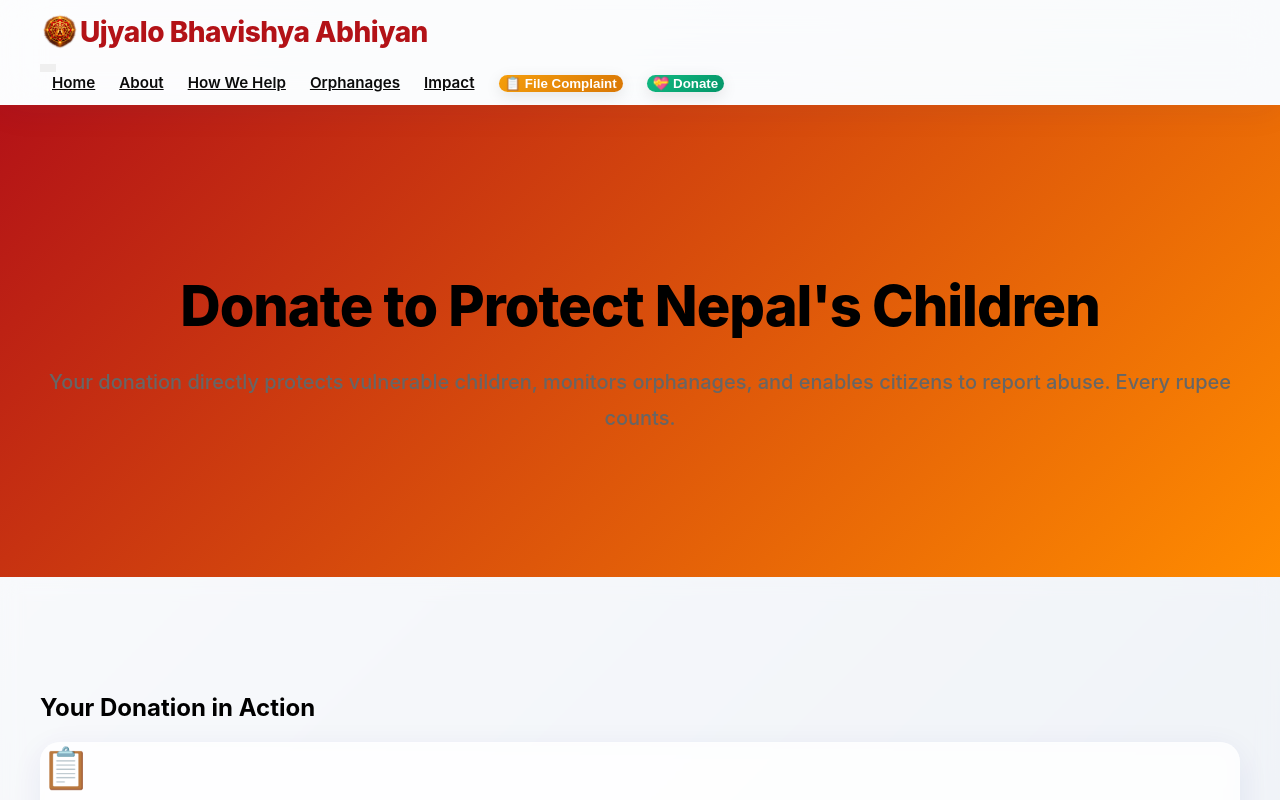
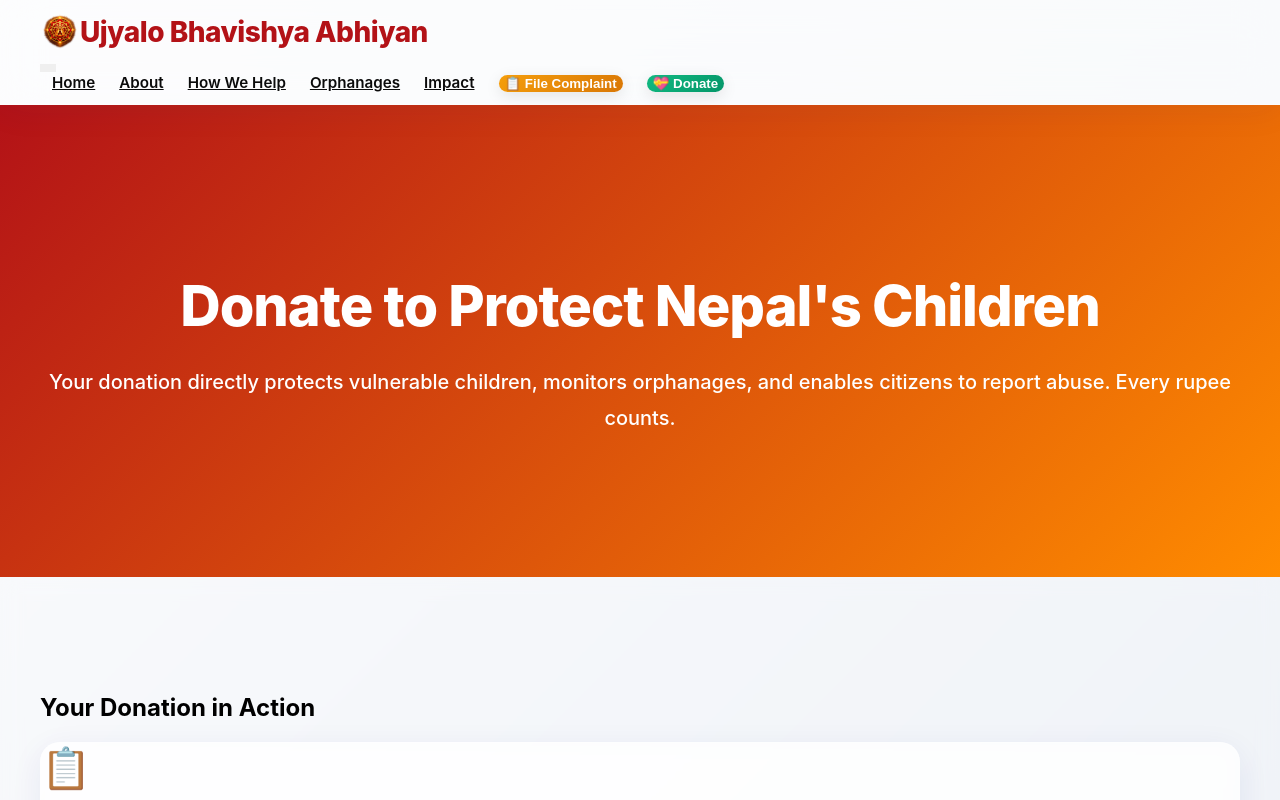
Before and after one commit to CloudTantrix/Orphantracker, a React (Create React App) app in the folder frontend/: page /donate in a window 1280 px wide. Shown: the top 800 px of the page. Built offline with nearby package versions, Linux system fonts and the light colour scheme.

Commit message:
fix: Make orphanage monitoring hero text white for better contrast

```diff
--- a/frontend/src/styles/Donate.css
+++ b/frontend/src/styles/Donate.css
@@ -40,6 +40,7 @@
   line-height: 1.2;
   word-wrap: break-word;
   overflow-wrap: break-word;
+  color: #ffffff;
 }
 
 .donate-hero .lead {
@@ -48,6 +49,7 @@
   line-height: 1.8;
   word-wrap: break-word;
   overflow-wrap: break-word;
+  color: #ffffff;
 }
 
 /* Impact Section */
```
